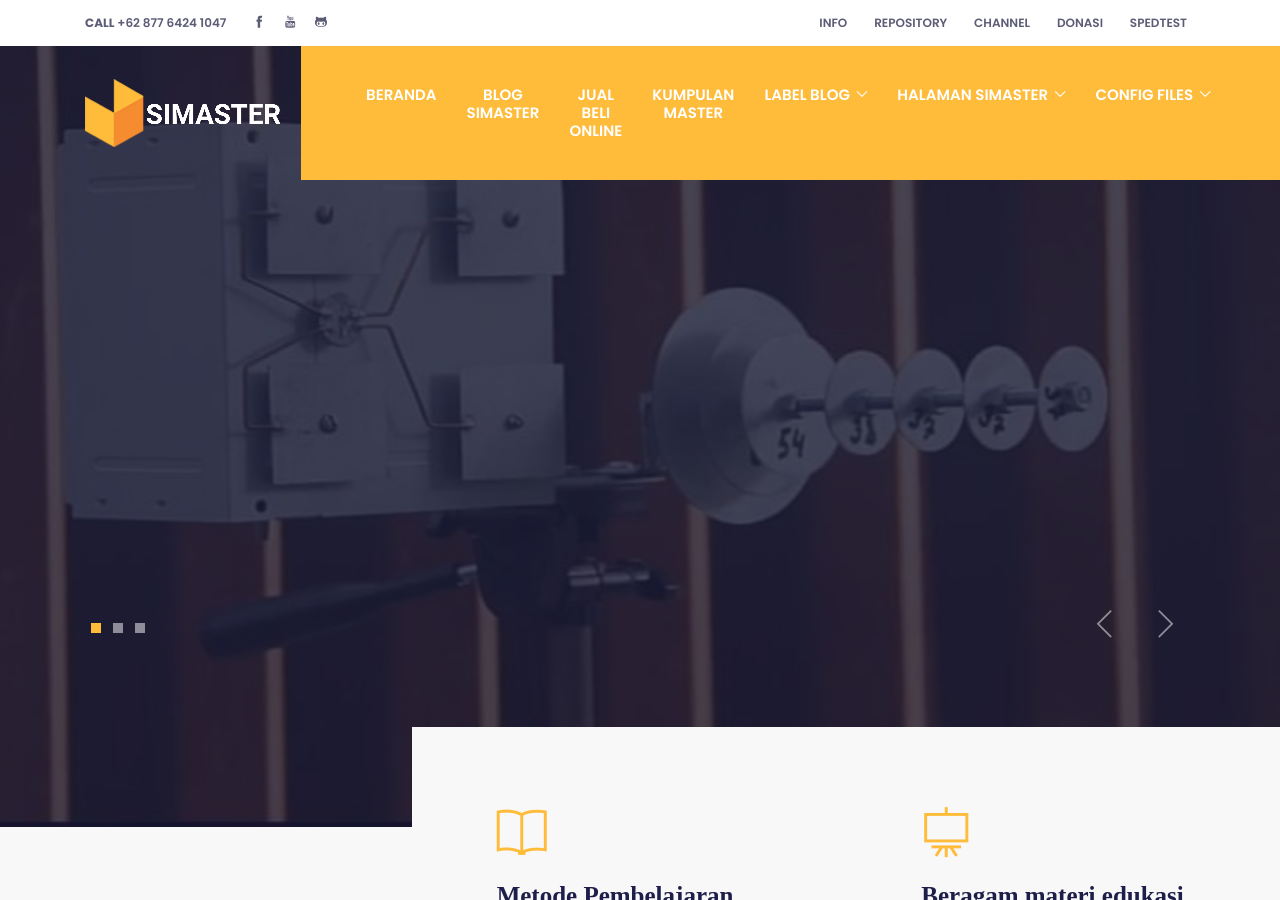
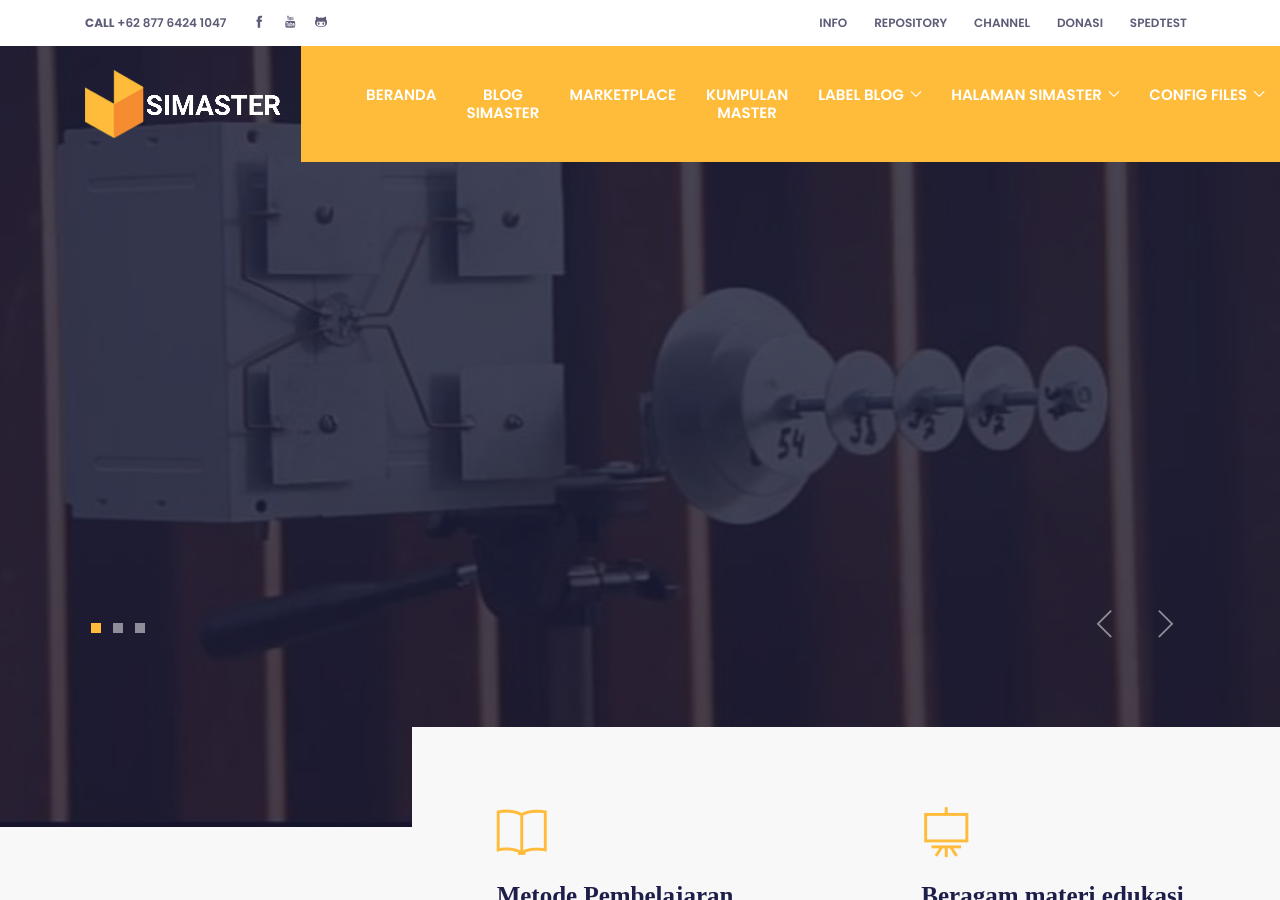
Before and after one commit to mwnsofficial/simastertutorials.github.io, a Jekyll site: the page built from index.html, in a window 1280 px wide and 900 px high. Built offline with Jekyll 4.4.1, drawn with Linux system fonts in a browser that asks for light colours; some web fonts are replaced; the list of posts is cut into pages by our own code.

Commit message:
Update header.html

```diff
--- a/_includes/header.html
+++ b/_includes/header.html
@@ -43,7 +43,7 @@
               <a class="nav-link" href="/blog.html">Blog Simaster</a>
             </li>
            <li class="nav-item">
-              <a class="nav-link" href="/tag_marketplace.html">Jual Beli Online</a>
+              <a class="nav-link" href="/tag_marketplace.html">Marketplace</a>
             </li>
             <li class="nav-item">
               <a class="nav-link" href="/master.html">Kumpulan Master</a>
```
